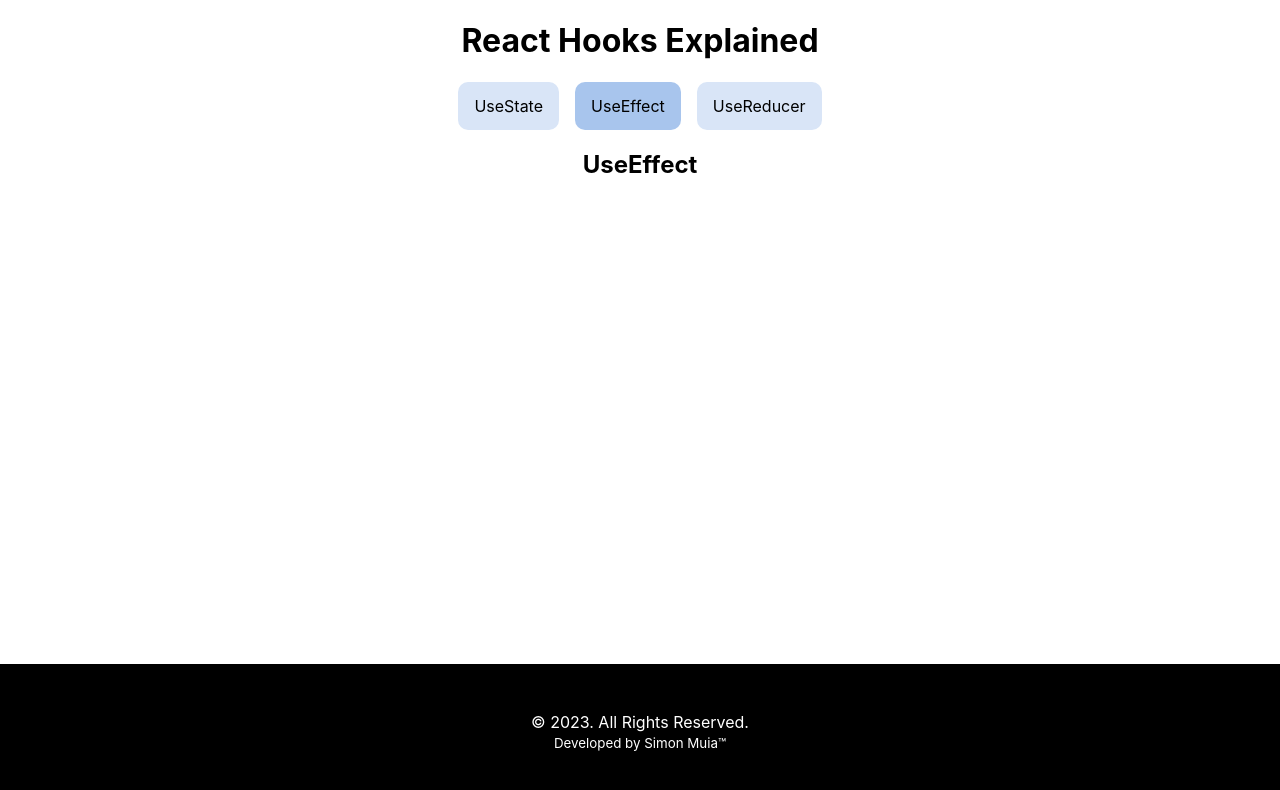
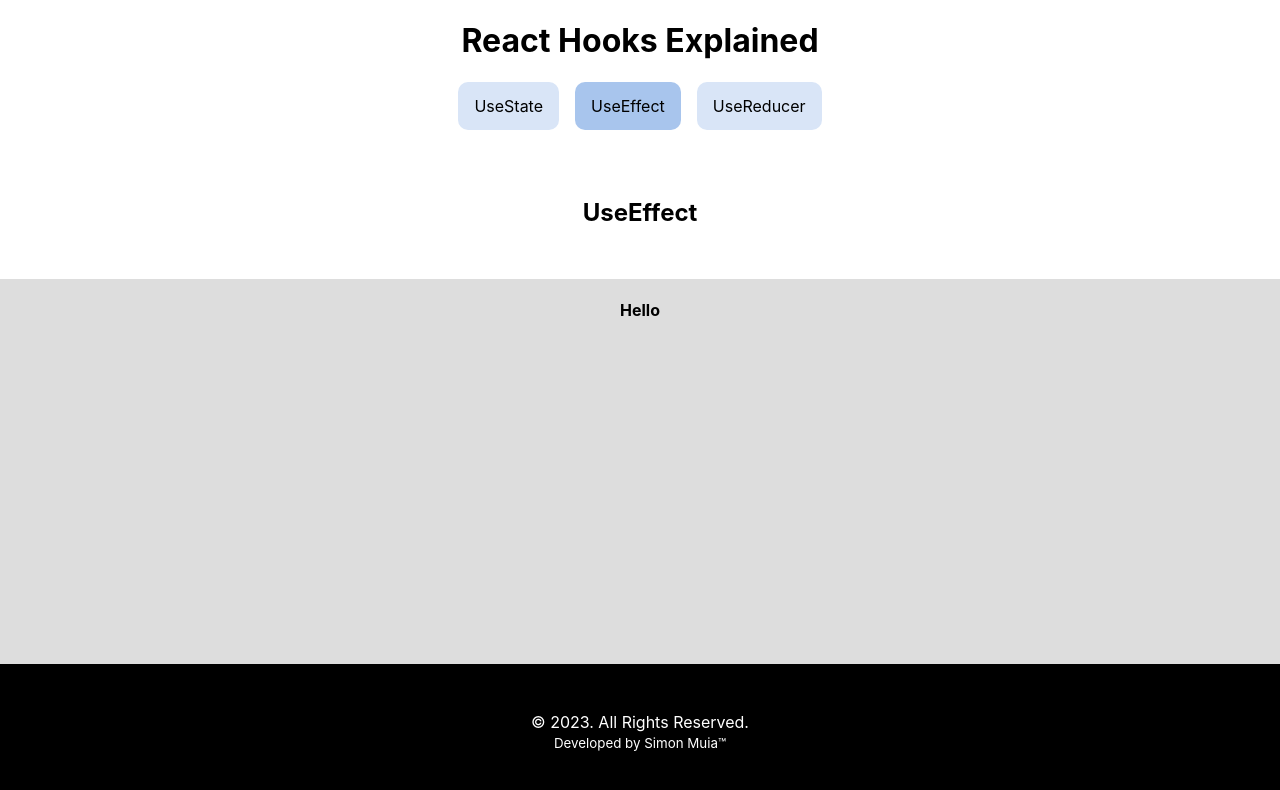
Before and after one commit to simonmuia/react-hooks, a React (Create React App) app: page /useeffect in a window 1280 px wide. Shown: the top 790 px of the page. Built offline with nearby package versions, Linux system fonts and the light colour scheme; no server answers.

Commit message:
called API with useEffect

```diff
--- a/package.json
+++ b/package.json
@@ -6,6 +6,7 @@
     "@testing-library/jest-dom": "^5.16.5",
     "@testing-library/react": "^13.4.0",
     "@testing-library/user-event": "^13.5.0",
+    "axios": "^1.3.5",
     "react": "^18.2.0",
     "react-dom": "^18.2.0",
     "react-router-dom": "^6.10.0",
--- a/src/App.css
+++ b/src/App.css
@@ -36,6 +36,11 @@
 	border:none;
 	border-radius:5px;
 }
+.section{
+  min-height:60vh;
+  width:100%;
+  background-color:#dddddd;
+}
 
 @media (prefers-reduced-motion: no-preference) {
   .App-logo {
--- a/src/pages/UseEffectpage.jsx
+++ b/src/pages/UseEffectpage.jsx
@@ -1,11 +1,26 @@
-import React from 'react'
+import React, { useEffect, useState } from 'react';
+import axios from 'axios';
 
 const UseEffectpage = () => {
+  const [data, setData] = useState('');
+
+  useEffect(() => {
+    axios
+      .get('https://jsonplaceholder.typicode.com/comments')
+      .then((response) => {
+        setData(response.data[0].email);
+        console.log('API was called');
+      });
+  }, []);
+
   return (
-	<div>
-    <h2>UseEffect</h2>
-  </div>
-  )
-}
+    <div className="wrapper">
+      <h2>UseEffect</h2>
+      <div className="section">
+        <h4>Hello {data}</h4>
+      </div>
+    </div>
+  );
+};
 
-export default UseEffectpage
+export default UseEffectpage;
--- a/src/pages/UseReducerPage.jsx
+++ b/src/pages/UseReducerPage.jsx
@@ -10,6 +10,8 @@ const reducer = (state, action) =>{
       return {count: state.count + 1, showText: state.showText}
     case "toggleShowText":
       return {count: state.count, showText: !state.showText}
+    case "reset":
+      return {count:0, showText:true}
 
     default:
       return state;
@@ -38,6 +40,9 @@ const UseReducerPage = () => {
         >
           Click Here
         </button>
+        <button onClick={()=>{
+          dispatch({type:"reset"})
+        }}>Reset</button>
         {state.showText && <p>This is a text</p>}
 		</div>
 
```
Also changed, not shown: 1 other file (tests, documents, lock files or other folders).
